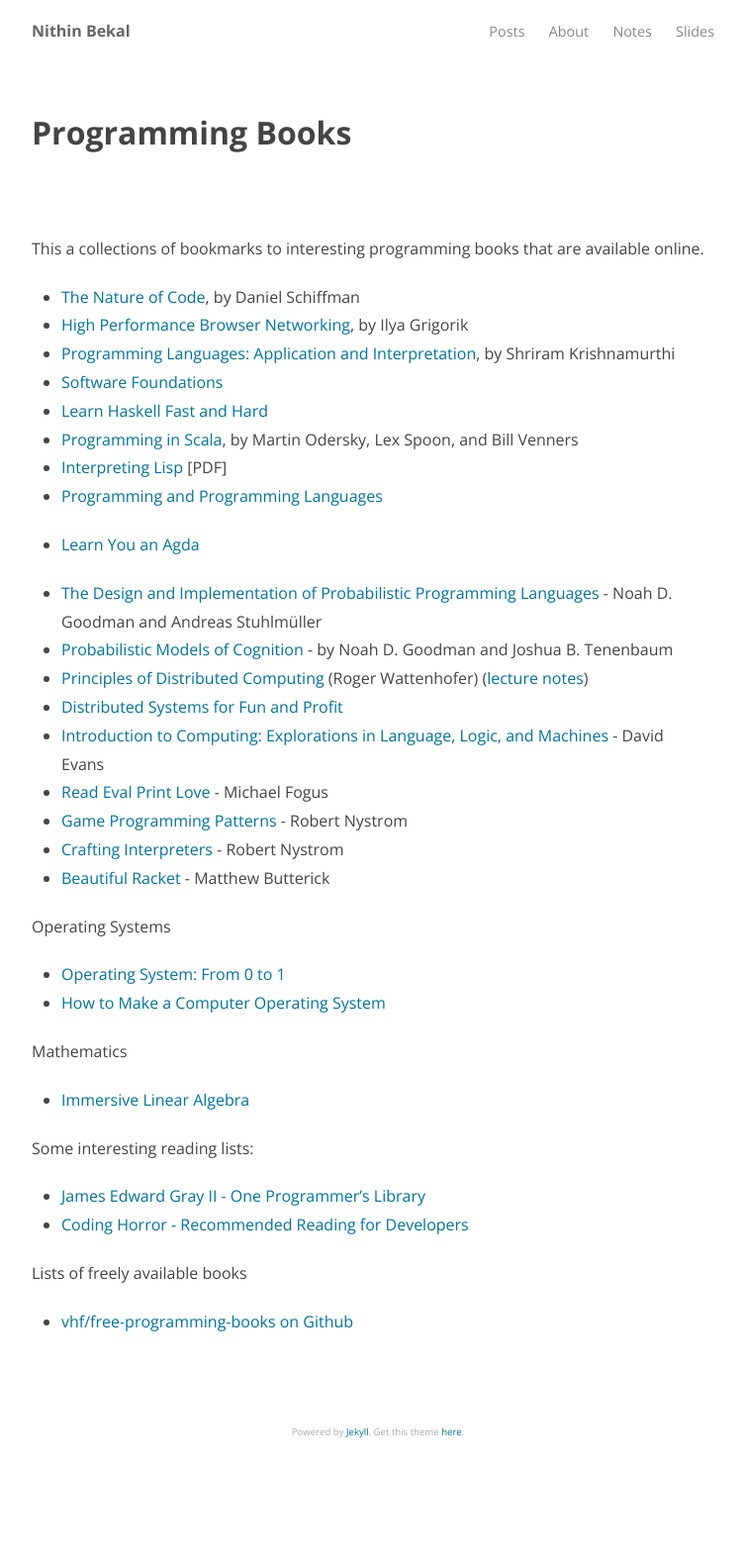
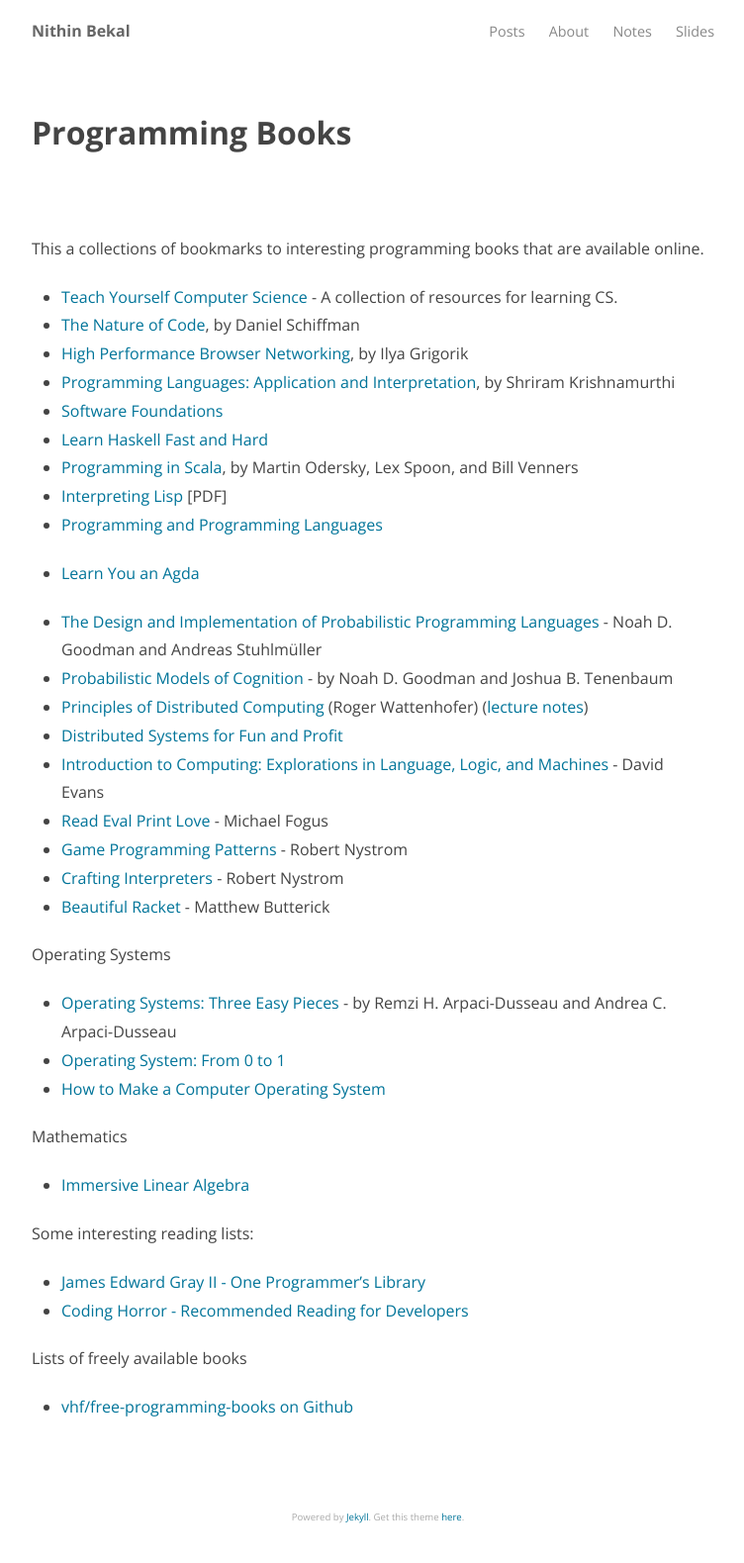
Before and after one commit to nithinbekal/nithinbekal.github.io, a Jekyll site: the page built from notes/programming-books.md, in a window 1280 px wide. Shown: the whole page at 99% size, without its empty margins (258-1010 px from the left). Built offline with Jekyll 4.4.1, drawn with Linux system fonts in a browser that asks for light colours; before the commit the page ends 1493 px from its top, so only the background shows below that.

Commit message:
OS bookmark

```diff
--- a/notes/programming-books.md
+++ b/notes/programming-books.md
@@ -6,6 +6,8 @@
 
 This a collections of bookmarks to interesting programming books that are available online.
 
+- [Teach Yourself Computer Science](https://teachyourselfcs.com) -
+  A collection of resources for learning CS.
 - [The Nature of Code](http://natureofcode.com/book/), by Daniel Schiffman
 - [High Performance Browser Networking](http://chimera.labs.oreilly.com/books/1230000000545/index.html), by Ilya Grigorik
 - [Programming Languages: Application and Interpretation](http://cs.brown.edu/~sk/Publications/Books/ProgLangs/2007-04-26/), by Shriram Krishnamurthi
@@ -29,6 +31,8 @@
 
 Operating Systems
 
+- [Operating Systems: Three Easy Pieces](http://pages.cs.wisc.edu/~remzi/OSTEP/) -
+  by Remzi H. Arpaci-Dusseau and Andrea C. Arpaci-Dusseau
 - [Operating System: From 0 to 1](https://tuhdo.github.io/os01/)
 - [How to Make a Computer Operating System](https://samypesse.gitbooks.io/how-to-create-an-operating-system/)
 
```
